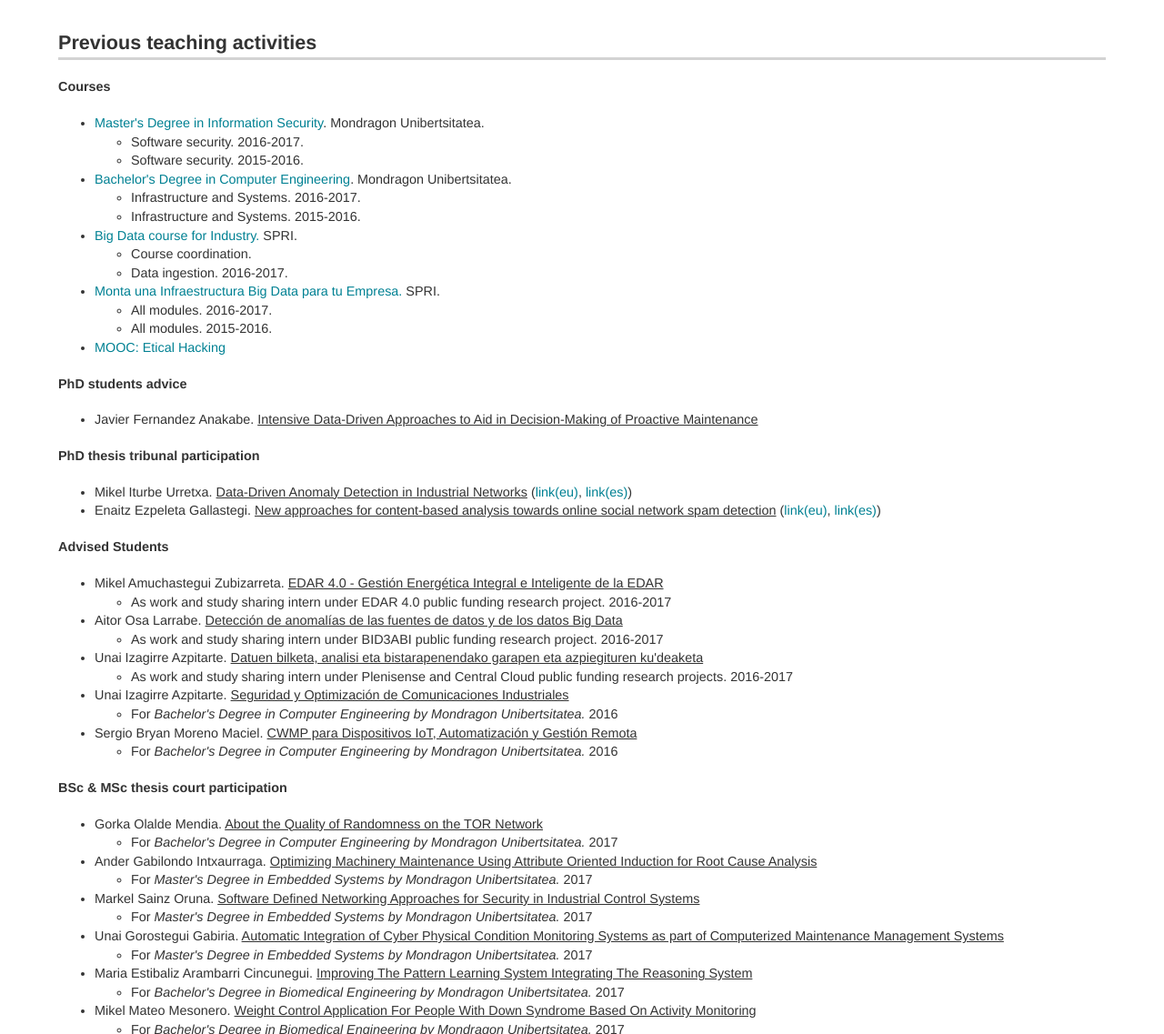
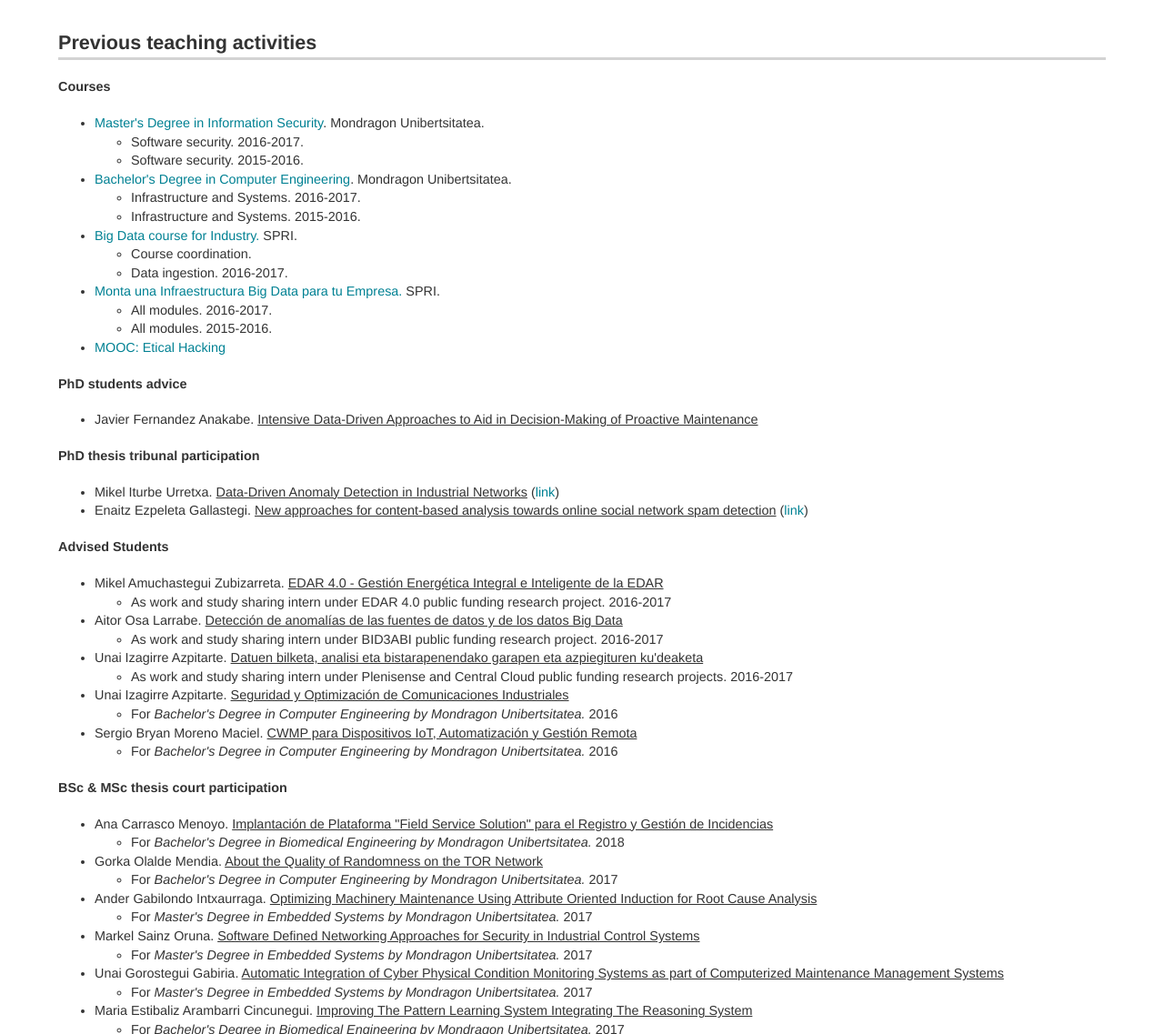
Before and after one commit to garitanoinfo/garitanoinfo.github.io, a plain HTML site: page previous_teaching.html in a window 1280 px wide. Shown: the top 1137 px of the page at 91% size. Drawn offline with Linux system fonts and the light colour scheme; files whose address does not match are found by name.

Commit message:
Previous teaching activities

```diff
--- a/previous_teaching.html
+++ b/previous_teaching.html
@@ -227,13 +227,14 @@ for the JavaScript code in this tag.
 </div>
 </div>
 
+
 <div id="outline-container-sec-1-0-3" class="outline-4">
 <h4 id="sec-1-0-3">PhD thesis tribunal participation</h4>
 <div class="outline-text-4" id="text-1-0-3">
 <ul class="org-ul">
-<li>Mikel Iturbe Urretxa. <span class="underline">Data-Driven Anomaly Detection in Industrial Networks</span> (<a href="http://www.mondragon.edu/eu/gep/aktualitatea/albisteak/mikel-iturberen-tesi-irakurketa">link(eu)</a>, <a href="http://www.mondragon.edu/es/eps/actualidad/noticias/lecturas-de-la-tesis-de-mikel-iturbe">link(es)</a>)
+<li>Mikel Iturbe Urretxa. <span class="underline">Data-Driven Anomaly Detection in Industrial Networks</span> (<a href="https://www.mondragon.edu/en/phd/defended-theses/-/tesis/2016-2017/mikel-iturbe-urretxa">link</a>)
 </li>
-<li>Enaitz Ezpeleta Gallastegi. <span class="underline">New approaches for content-based analysis towards online social network spam detection</span> (<a href="http://www.mondragon.edu/eu/gep/aktualitatea/albisteak/enaitz-ezpeletak-tesia-irakurri-du">link(eu)</a>, <a href="http://www.mondragon.edu/es/eps/actualidad/noticias/lectura-tesis-enaitz-ezpeleta">link(es)</a>)
+<li>Enaitz Ezpeleta Gallastegi. <span class="underline">New approaches for content-based analysis towards online social network spam detection</span> (<a href="https://www.mondragon.edu/en/phd/defended-theses/-/tesis/2015-2016/enaitz-ezpeleta-gallastegi">link</a>)
 </li>
 </ul>
 </div>
@@ -283,6 +284,12 @@ for the JavaScript code in this tag.
 <h4 id="sec-1-0-5">BSc &amp; MSc thesis court participation</h4>
 <div class="outline-text-4" id="text-1-0-5">
 <ul class="org-ul">
+<li>Ana Carrasco Menoyo. <span class="underline">Implantación de Plataforma "Field Service Solution" para el Registro y Gestión de Incidencias</span>
+<ul class="org-ul">
+<li>For <i>Bachelor's Degree in Biomedical Engineering by Mondragon Unibertsitatea.</i> 2018
+</li>
+</ul>
+</li>
 <li>Gorka Olalde Mendia. <span class="underline">About the Quality of Randomness on the TOR Network</span>
 <ul class="org-ul">
 <li>For <i>Bachelor's Degree in Computer Engineering by Mondragon Unibertsitatea.</i> 2017
```
Also changed, not shown: 3 other files.
